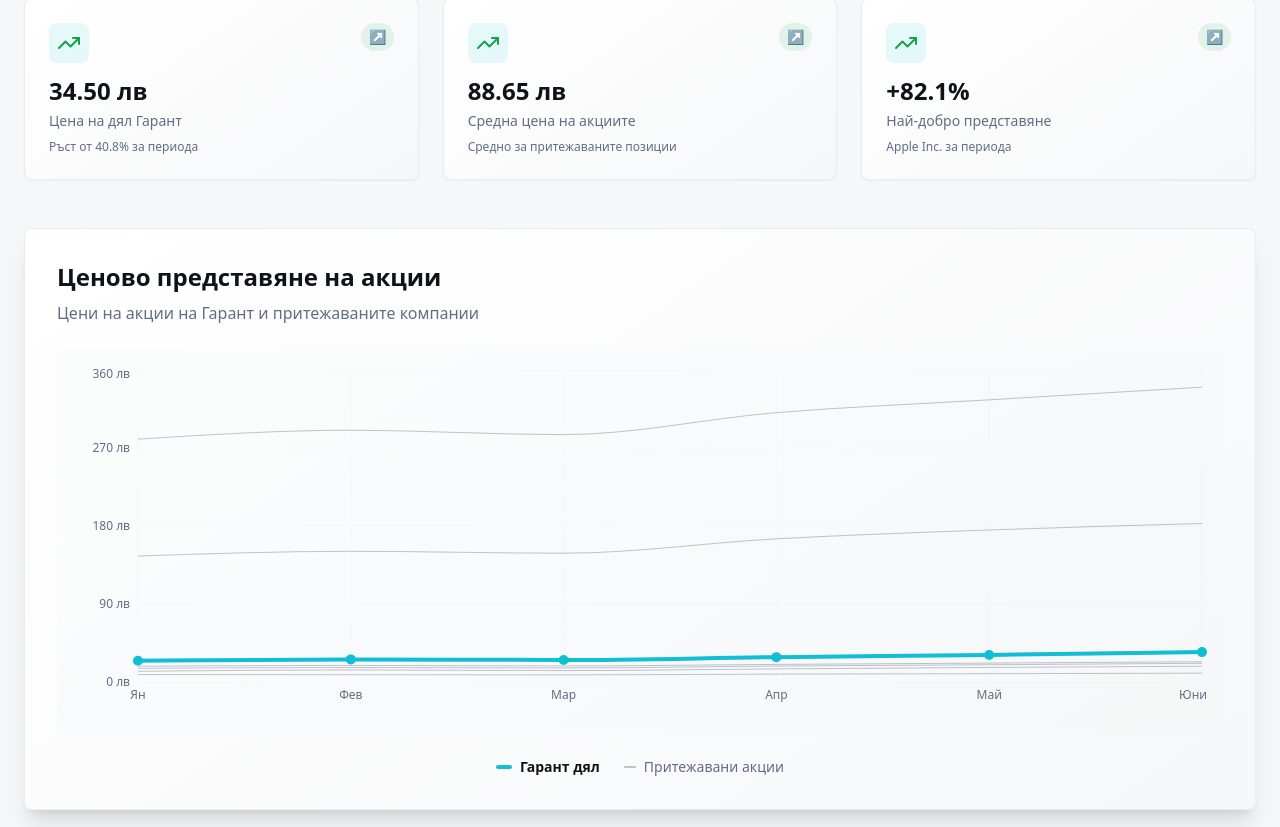
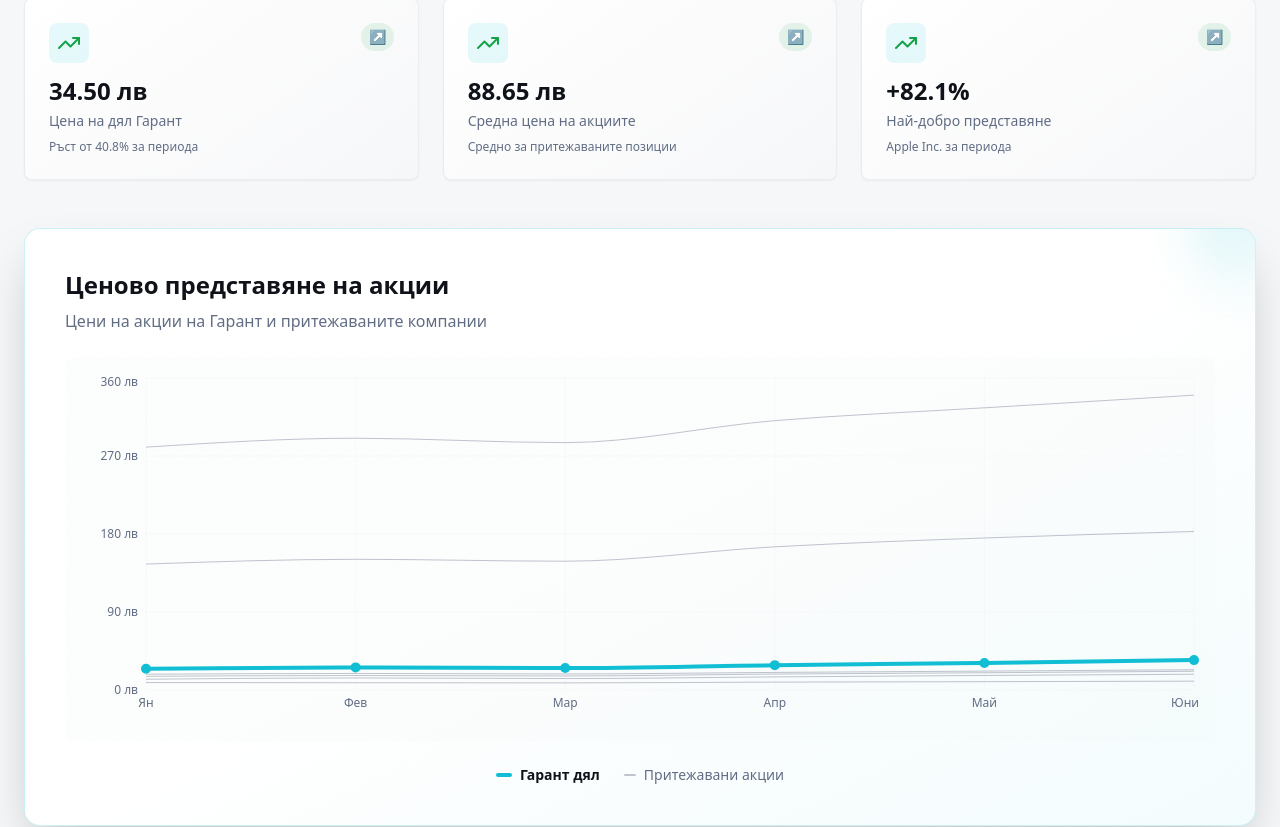
Before and after one commit to Dimov-Garant/garant-vision-dashboard, a React (Vite) app: page / in a window 1280 px wide. Shown: the part 1074-1901 px from the top of the page. Built offline with nearby package versions, Linux system fonts and the light colour scheme.

Commit message:
Refactor Investment Chart
Update the design of the Investment Chart component.

```diff
--- a/src/components/InvestmentChart.tsx
+++ b/src/components/InvestmentChart.tsx
@@ -140,7 +140,11 @@ export const InvestmentChart = () => {
         </div>
 
         {/* Interactive Chart */}
-        <Card className="p-8 bg-gradient-card border-border/50 shadow-xl">
+        <Card className="relative p-10 bg-gradient-to-br from-card via-card/80 to-primary/5 border border-primary/20 shadow-2xl hover:shadow-primary/20 transition-all duration-500 hover:scale-[1.01] backdrop-blur-sm rounded-2xl overflow-hidden group">
+          {/* Animated background overlay */}
+          <div className="absolute inset-0 bg-gradient-to-br from-primary/10 via-transparent to-secondary/10 opacity-0 group-hover:opacity-100 transition-opacity duration-700"></div>
+          <div className="absolute top-0 right-0 w-32 h-32 bg-gradient-to-br from-primary/20 to-transparent rounded-full -translate-y-16 translate-x-16 blur-xl"></div>
+          <div className="relative z-10">
           <div className="mb-6">
             <h3 className="text-2xl font-semibold text-foreground mb-2">Ценово представяне на акции</h3>
             <p className="text-muted-foreground">Цени на акции на Гарант и притежаваните компании</p>
@@ -213,6 +217,7 @@ export const InvestmentChart = () => {
               <span className="text-muted-foreground">Притежавани акции</span>
             </div>
           </div>
+          </div>
         </Card>
       </div>
     </section>
```
